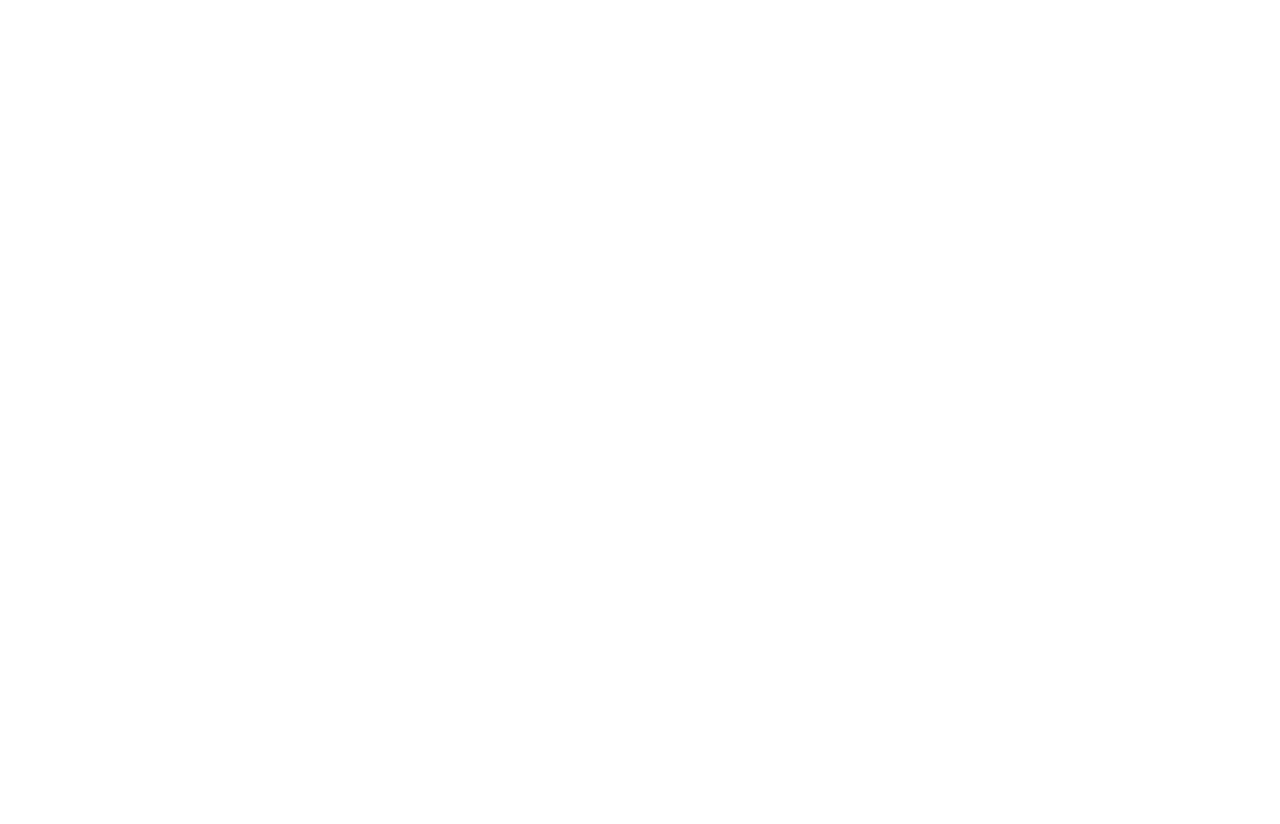
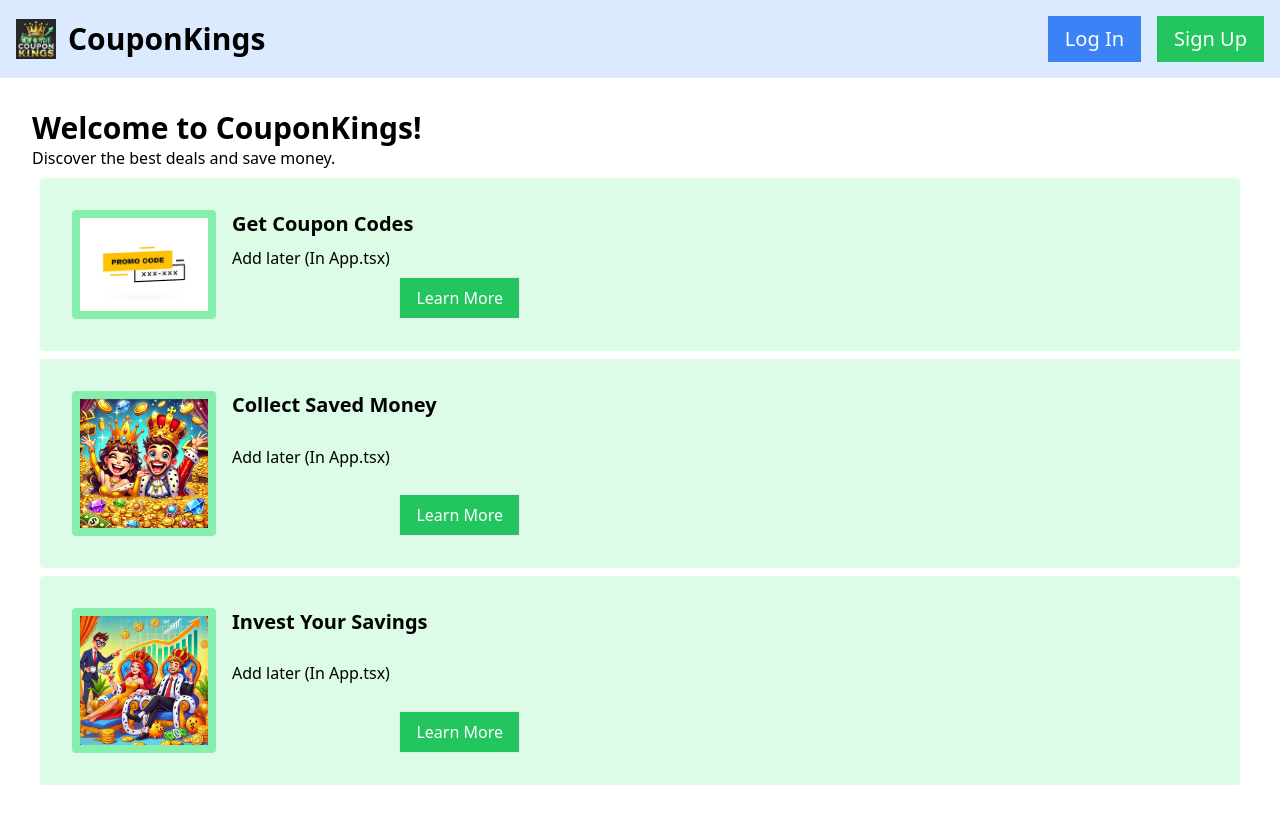
Before and after one commit to JZocco/Finhacks-1-18, a React (Vite) app: page / in a window 1280 px wide. Before the commit this address had no page. Before the commit the page ends 800 px from the top, so only its background shows below. Built offline with nearby package versions, Linux system fonts and the light colour scheme.

Commit message:
Fixed Page switching

```diff
--- a/src/App.tsx
+++ b/src/App.tsx
@@ -9,7 +9,7 @@
     <Routes>
       <Route path="/dashboard" element={<Dashboard />} />
       <Route path="/investment" element={<Investment />} />
-      <Route path="/log-out" element={<Home />} />
+      <Route path="/" element={<Home/>} />
     </Routes>
   );
 };
--- a/src/pages/Dashboard.tsx
+++ b/src/pages/Dashboard.tsx
@@ -29,7 +29,7 @@
   const handleLogout = () => {
     // Add any logout logic here (e.g., clear user session data)
     alert("You have been logged out!");
-    navigate("/log-out"); // Redirect to home screen
+    navigate("/"); // Redirect to home screen
   };
 
   return (
```
